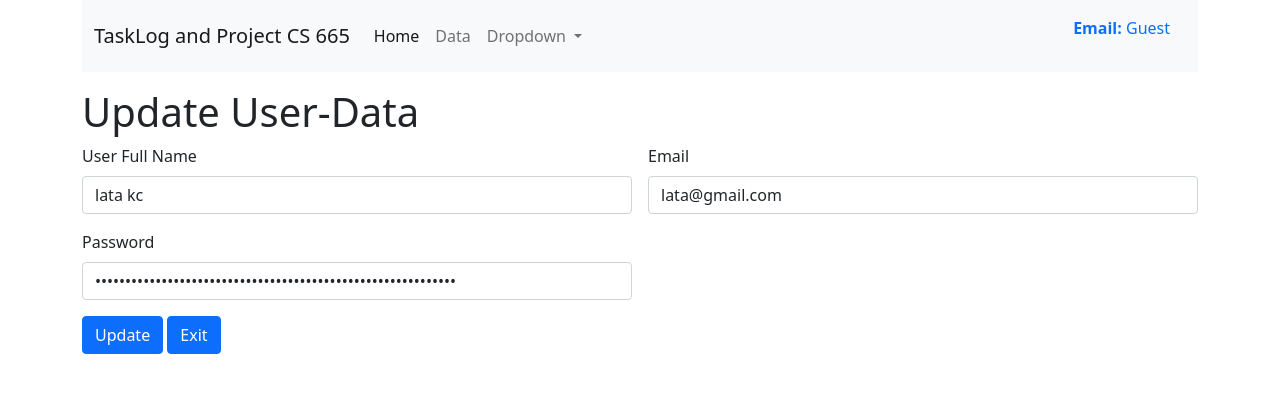
After one commit to KClata17/TaskLog, a Flask app: page /updateuser/1 in a window 1280 px wide. The commit adds this page. Shown: the top 393 px of the page. Run offline with Flask 3, Linux system fonts and the light colour scheme.

Commit message:
Add user update: User can update their details

```diff
--- a/app.py
+++ b/app.py
@@ -54,5 +54,23 @@ def user_detail():
     allregister = user_register.query.all()
     return render_template('userdetail.html', allregister=allregister)
 
+@app.route('/updateuser/<int:user_id>', methods =['POST', 'GET'])
+def updateuser(user_id):
+    if request.method=="POST":
+        name = request.form['name']
+        email = request.form['email']
+        password = request.form['password']
+
+        register_user = user_register.query.filter_by(user_id=user_id).first()
+        register_user.name = name
+        register_user.email =email
+        register_user.password = password
+        db.session.add(register_user)
+        db.session.commit()
+        return redirect('/userdetail')
+    register_user = user_register.query.filter_by(user_id=user_id).first()
+    return render_template('updateuser.html', register_user=register_user)
+
+
 if __name__ == '__main__':
     app.run(debug=True)
--- /dev/null
+++ b/templates/updateuser.html
@@ -0,0 +1,28 @@
+{% extends "base.html" %}
+{% block body %}
+
+
+  <div class ="container my-3" >
+    <h1> Update User-Data</h1>
+    <form action ="/updateuser/{{register_user.user_id}}" method = "POST" class="row g-3">
+      <div class="col-md-6">
+        <label for="fullname" class="form-label">User Full Name</label>
+        <input type="text" class="form-control" name="name" value ="{{register_user.name}}" id="name" placeholder="Full Name">
+      </div>
+      <div class="col-md-6">
+        <label for="email" class="form-label">Email</label>
+        <input type="text" class="form-control" name="email" value ="{{register_user.email}}" id="email" placeholder="@gmail.com">
+      </div>
+      <div class="col-6">
+        <label for="password" class="form-label">Password</label>
+        <input type="Password" class="form-control" name="password" value ="{{register_user.password}}" id="password" placeholder="*****">
+      </div>
+
+
+
+      <div class="col-12">
+        <button type="submit" class="btn btn-primary">Update</button>
+        <button type="Exit" class="btn btn-primary">Exit</button>
+      </div>
+    </form>
+{% endblock body %}
--- a/templates/userdetail.html
+++ b/templates/userdetail.html
@@ -36,8 +36,8 @@
             <td>{{user_register.date_created}}</td>
 
             <td>
-                <a href="/updateuser/{{user_register.reg_no}}" type="button" class="btn btn-outline-success btn-sm mx-1">Update</button>
-                <a href="/delete_userdata/{{user_register.reg_no}}" type="button" class="btn btn-outline-warning btn-sm mx-1">Delete</button>
+                <a href="/updateuser/{{user_register.user_id}}" type="button" class="btn btn-outline-success btn-sm mx-1">Update</button>
+                <a href="/delete_userdata/{{user_register.user_id}}" type="button" class="btn btn-outline-warning btn-sm mx-1">Delete</button>
             </td>
         </tr>
         {% endfor %}
```
Also changed, not shown: instance/TaskLog_database.db.
